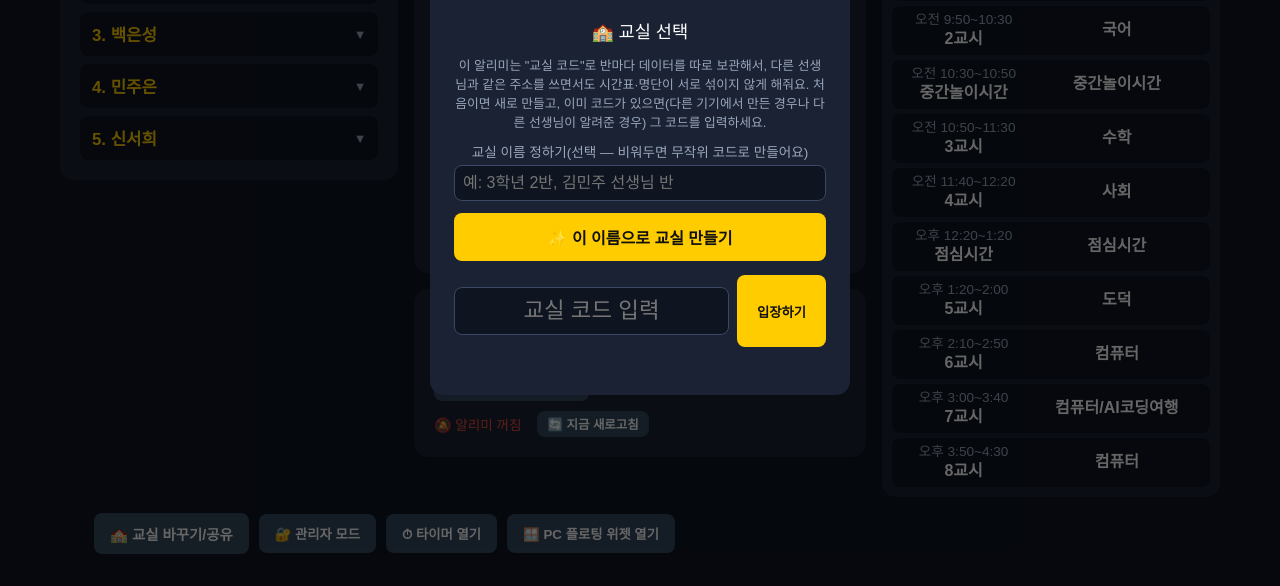
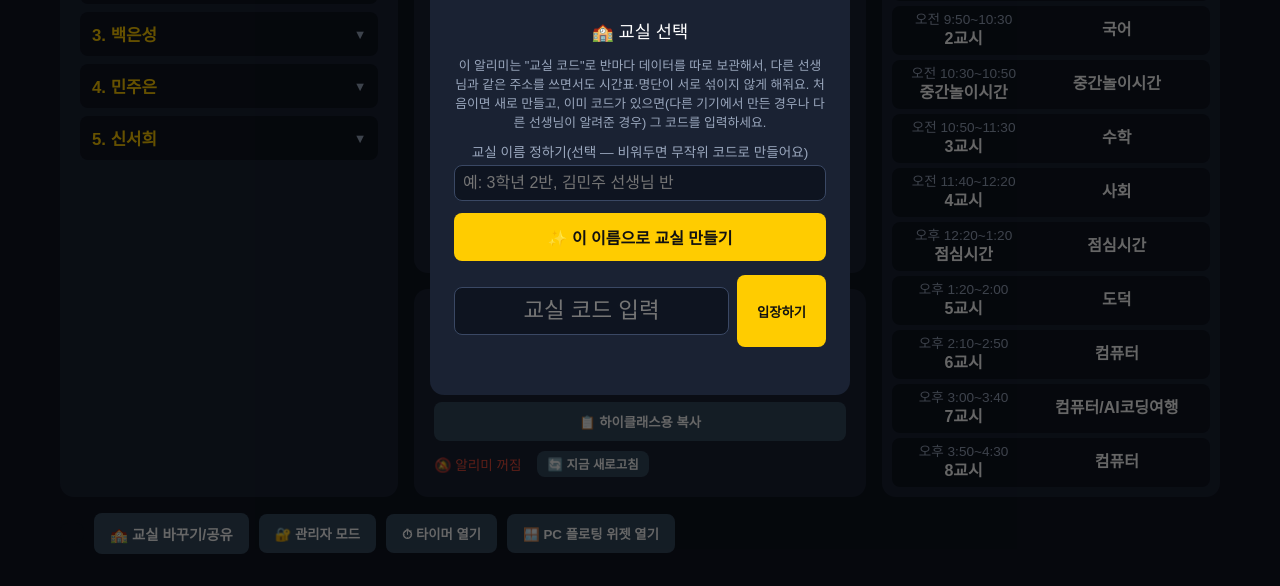
Before and after one commit to imzerguser-cpu/alarm, a website with bundled scripts: page index.html in a window 1280 px wide. Shown: the part 214-800 px from the top of the page. Built offline with nearby package versions, Linux system fonts and the light colour scheme.

Commit message:
세 칸 카드 높이를 맞춰서 툴바 위 빈 공간 제거
세로 여백을 줄이는 대신(바로 전 커밋을 되돌림), 진짜 원인을 고쳤다 — 학생
목록/알리미 패널/시간표 세 칸 중 가장 긴 칸(보통 교시 많은 날의 시간표)에
맞춰 나머지 칸은 내용만큼만 박스가 끝나고 그 아래는 카드도 아닌 맨 배경이
남아있었다. align-items: start를 지우고(기본값 stretch), 가운데 칸은 남는
높이를 알림장 카드가 흡수하도록 해서, 세 칸이 같은 선에서 끝나고 그 바로
아래에 툴바가 오게 했다.

Co-Authored-By: Claude Sonnet 5 <noreply@anthropic.com>

```diff
--- a/css/app.css
+++ b/css/app.css
@@ -34,7 +34,10 @@
      정확히 30/40/30 비율이 되면서도 넘치지 않는다. */
   grid-template-columns: 3fr 4fr 3fr;
   gap: 16px;
-  align-items: start;
+  /* 세 칸 중 가장 긴 칸(보통 교시 수가 많은 날의 시간표)에 맞춰 나머지 두 칸도
+     카드 배경이 그대로 늘어나게 한다(= 기본값인 stretch). align-items: start로
+     두면 짧은 칸은 내용만큼만 박스가 끝나고, 그 아래 툴바가 나오기 전까지는
+     카드도 아닌 맨 배경色 빈 공간이 그대로 남아 붕 떠 보인다. */
 }
 @media (max-width: 900px) {
   .three-col-row { grid-template-columns: 1fr; }
@@ -71,11 +74,19 @@
 
 .notice-section {
   background: #1a2233; border-radius: 14px; padding: 20px;
+  /* 가운데 칸(.center-section)이 오른쪽 시간표 칸만큼 늘어났을 때, 그 남는
+     높이를 위의 알리미 조작 카드(.bell-wrap)가 아니라 이 알림장 카드가
+     흡수한다 — 그래야 빈 공간이 카드 "밖"이 아니라 이 카드 "안"의 여백으로
+     자연스럽게 보인다. */
+  flex: 1;
+  display: flex;
+  flex-direction: column;
 }
 .notice-general {
   min-height: 2.4em; padding: 10px; border-radius: 8px; background: #0e1420;
   color: #fff; margin-bottom: 14px; white-space: pre-wrap;
   outline: 1px dashed #ffcc00; /* 편집모드와 무관하게 항상 입력 가능이라 항상 표시 */
+  flex: 1; /* 알림장 카드가 늘어난 만큼 글 쓰는 칸 자체가 커진다(의미 없는 빈 칸이 아니라). */
 }
 .hiclass-btn {
   padding: 10px 16px; border-radius: 8px; border: none;
--- a/sw.js
+++ b/sw.js
@@ -1,5 +1,5 @@
 // sw.js
-const CACHE_NAME = 'classroom-alarm-v29';
+const CACHE_NAME = 'classroom-alarm-v31';
 const APP_SHELL = [
   './',
   './index.html',
```
